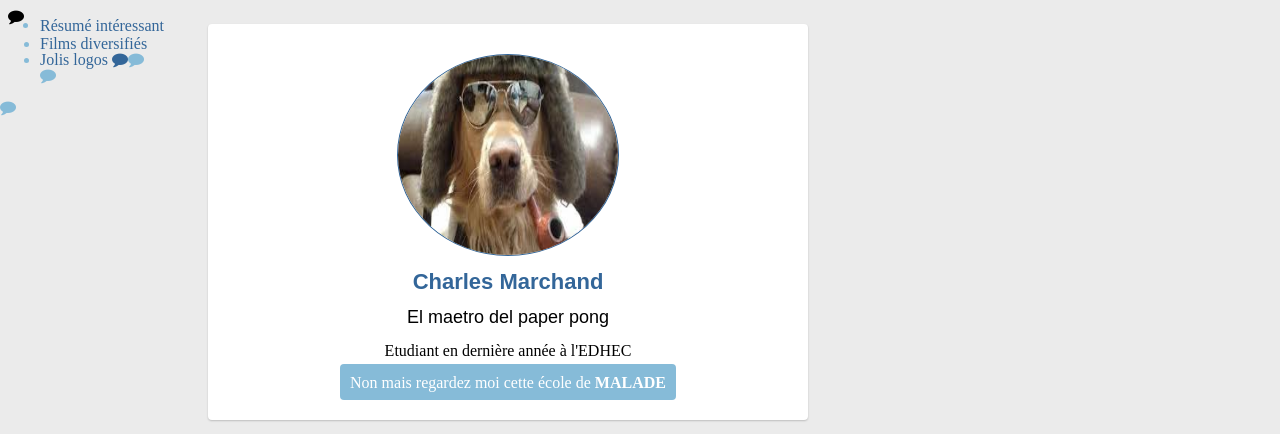
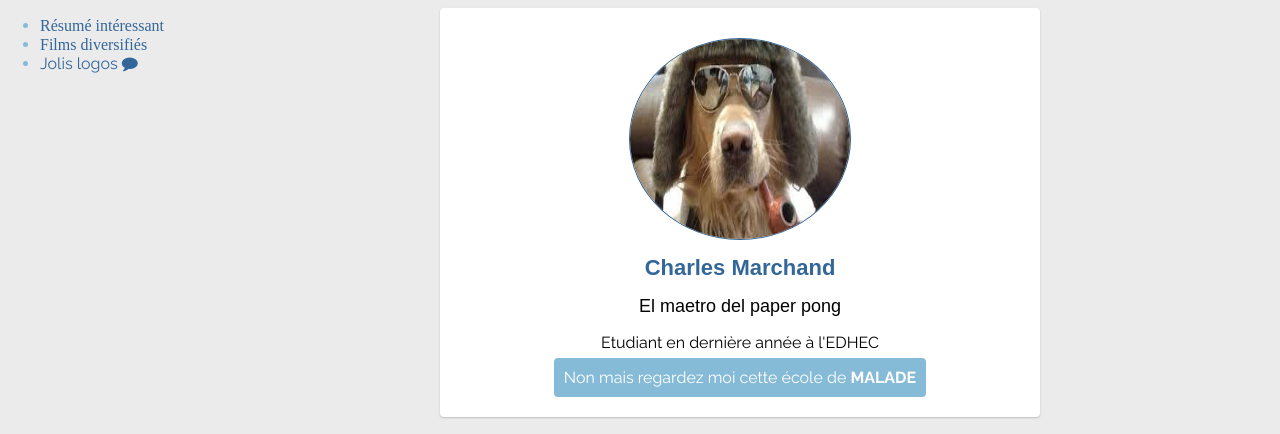
Before and after one commit to charlesmarchand/profile, a plain HTML site: page index.html in a window 1280 px wide. Shown: the top 434 px of the page. Drawn offline with Linux system fonts and the light colour scheme.

```diff
--- a/index.html
+++ b/index.html
@@ -18,15 +18,18 @@
   <ul>
     <li>
       <a href="#summary">
-        <i class="fa fa-infinity">Résumé intéressant</a>
+        <i class="fa fa-infinity">Résumé intéressant</i>
+      </a>
     </li>
     <li>
       <a href="#favorite-movies">
-        <i class="fa fa-frog">Films diversifiés</a>
+        <i class="fa fa-frog">Films diversifiés</i>
+      </a>
     </li>
     <li>
       <a href="#help">Jolis logos
-        <i class="fa fa-comment"></a>
+        <i class="fa fa-comment"></i>
+      </a>
       </li>
   </ul>
 </div>
```
